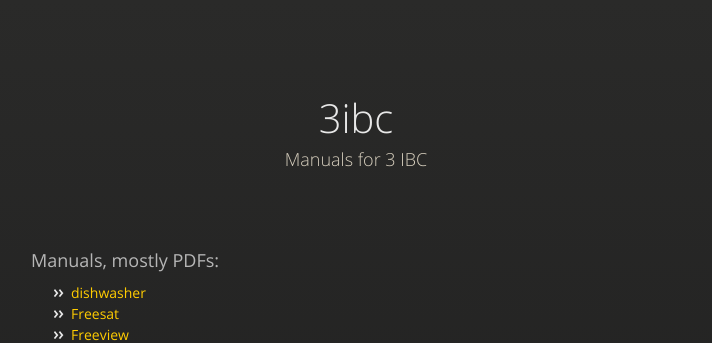
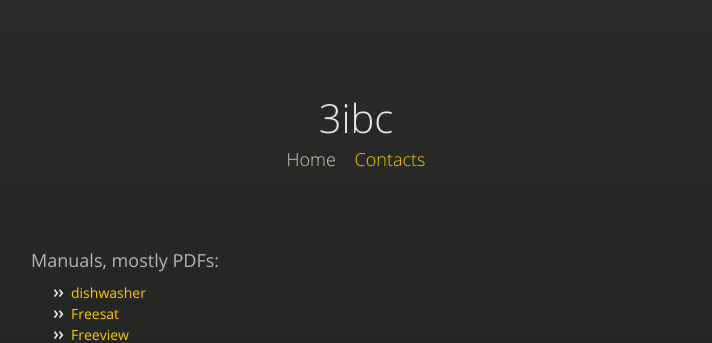
Before and after one commit to owenlydiard/3ibc, a Jekyll site: the page built from index.html, in a window 1280 px wide. Shown: the top 343 px of the page, without its empty margins (284-996 px from the left). Built offline with Jekyll 4.4.1, drawn with Linux system fonts in a browser that asks for light colours; nearby versions of some CDN libraries.

Commit message:
Added contacts

```diff
--- a/index.html
+++ b/index.html
@@ -9,7 +9,7 @@ group: navigation
       <section>
         <div id="title">
           <h1>3ibc</h1>
-          <p>Manuals for 3 IBC</p>
+          <p>Home&nbsp;&nbsp;&nbsp;&nbsp;<a href="contacts.html">Contacts</a></p>
 
         </div>
 
```
